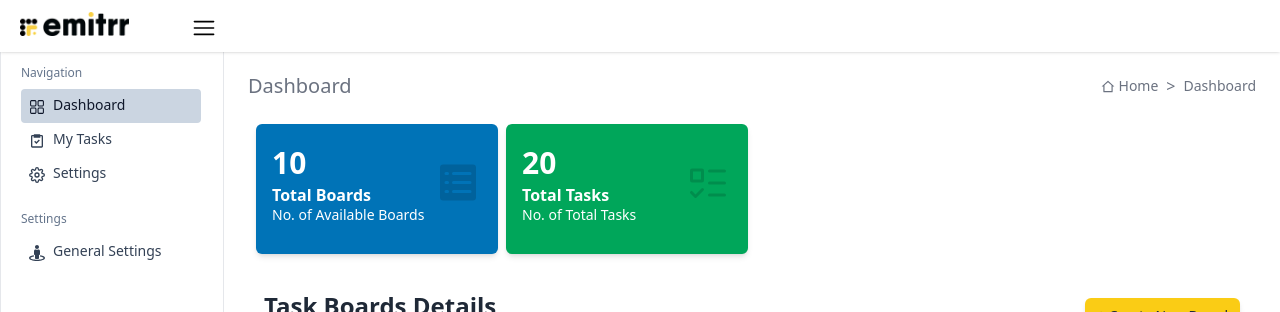
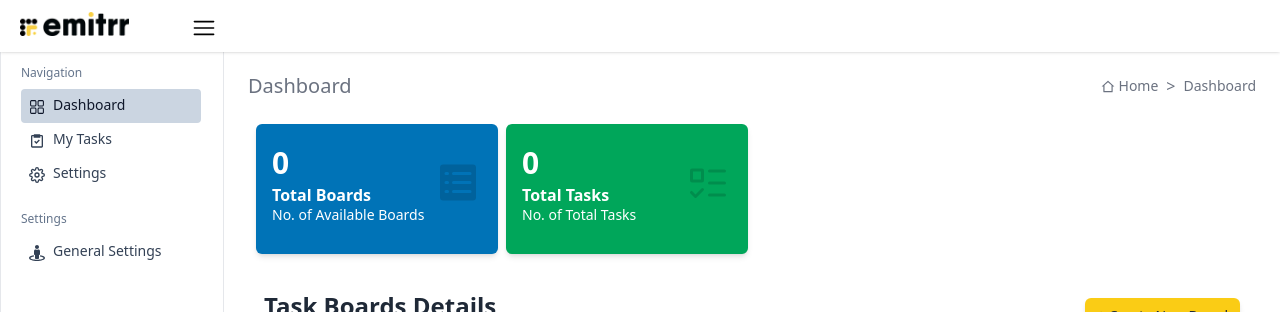
Before and after one commit to SahilAli8808/Emitrr-TaskBoard, a React (Vite) app: page / in a window 1280 px wide. Shown: the top 312 px of the page. Built offline with nearby package versions, Linux system fonts and the light colour scheme.

Commit message:
feat: add board management functionality with local storage persistence

```diff
--- a/src/context/BoardContext.tsx
+++ b/src/context/BoardContext.tsx
@@ -3,7 +3,9 @@ import type { Board, Column, Task } from "../types/board";
 
 interface BoardContextType {
   board?: Board;
+  boards: Board[];
   loadBoard: (id: string) => void;
+  addBoard: (name: string, description: string) => void;
   addColumn: (name: string) => void;
   deleteColumn: (colId: string) => void;
   addTask: (colId: string, task: Omit<Task, "id" | "createdBy">) => void;
@@ -17,25 +19,47 @@ const BoardContext = createContext<BoardContextType | undefined>(undefined);
 
 export const BoardProvider: React.FC<{ children: React.ReactNode }> = ({ children }) => {
   const [board, setBoard] = useState<Board | undefined>();
+  const [boards, setBoards] = useState<Board[]>([]);
 
   useEffect(() => {
     const all = localStorage.getItem("boards");
-    localStorage.setItem("boards", all ?? "[]");
+    const storedBoards = all ? JSON.parse(all) : [];
+    localStorage.setItem("boards", JSON.stringify(storedBoards));
+    setBoards(storedBoards);
   }, []);
 
+  const persistBoards = (updatedBoards: Board[]) => {
+    localStorage.setItem("boards", JSON.stringify(updatedBoards));
+    setBoards(updatedBoards);
+  };
+
+  const addBoard = (name: string, description: string) => {
+    const newBoard: Board = {
+      id: Date.now().toString(),
+      name,
+      description,
+      createdAt: new Date().toISOString(),
+      columns: [],
+    };
+    const updatedBoards = [...boards, newBoard];
+    persistBoards(updatedBoards);
+    setBoard(newBoard); // Optionally set the new board as the active board
+  };
+
   const persistBoard = (updated: Board) => {
-    const allBoards: Board[] = JSON.parse(localStorage.getItem("boards")!);
+    const allBoards: Board[] = JSON.parse(localStorage.getItem("boards") || "[]");
     const other = allBoards.filter(b => b.id !== updated.id);
     const safeBoard = {
       ...updated,
       columns: updated.columns ?? [],
     };
-    localStorage.setItem("boards", JSON.stringify([...other, safeBoard]));
+    const updatedBoards = [...other, safeBoard];
+    persistBoards(updatedBoards);
     setBoard(safeBoard);
   };
 
   const loadBoard = (id: string) => {
-    const allBoards: Board[] = JSON.parse(localStorage.getItem("boards")!);
+    const allBoards: Board[] = JSON.parse(localStorage.getItem("boards") || "[]");
     const found = allBoards.find(b => b.id === id);
     if (found) {
       setBoard({
@@ -148,7 +172,9 @@ export const BoardProvider: React.FC<{ children: React.ReactNode }> = ({ childre
     <BoardContext.Provider
       value={{
         board,
+        boards,
         loadBoard,
+        addBoard,
         addColumn,
         deleteColumn,
         addTask,
--- a/src/pages/BoardView.tsx
+++ b/src/pages/BoardView.tsx
@@ -1,49 +1,26 @@
-import React, { useEffect, useState } from "react";
+import React, { useState } from "react";
 import Table from "../components/Table/Table";
 import EmptyBoardState from "../components/EmptyBoardState";
-import { Modal, ModalContent } from '../components/Modal/Modal';
+import { Modal, ModalContent } from "../components/Modal/Modal";
 import toast from "react-hot-toast";
-
-interface Board {
-  id: string;
-  name: string;
-  description: string;
-  createdAt: string;
-}
+import { useBoard } from "../context/BoardContext";
 
 const BoardView: React.FC = () => {
-  const [boards, setBoards] = useState<Board[]>([]);
-  const [loading, setLoading] = useState<boolean>(false);
+  const { boards, addBoard } = useBoard();
   const [modalOpen, setModalOpen] = useState<boolean>(false);
   const [formData, setFormData] = useState({ name: "", description: "" });
-
-  useEffect(() => {
-    const storedBoards = localStorage.getItem("boards");
-    if (storedBoards) {
-      setBoards(JSON.parse(storedBoards));
-    }
-    // toast.success("hi")
-  }, []);
 
   const handleCreateBoard = () => {
     setModalOpen(true);
   };
 
-  const handleSubmit = (e: React.FormEvent) => {
-    e.preventDefault();
-
-    const newBoard: Board = {
-      id: Date.now().toString(),
-      name: formData.name,
-      description: formData.description,
-      createdAt: new Date().toLocaleString(),
-    };
-
-    const updatedBoards = [...boards, newBoard];
-    setBoards(updatedBoards);
-    localStorage.setItem("boards", JSON.stringify(updatedBoards));
-    toast.success("Board Created Successfully!")
-
+  const handleSubmit = (data: { name: string; description: string }) => {
+    if (!data.name.trim()) {
+      toast.error("Board name is required!");
+      return;
+    }
+    addBoard(data.name, data.description);
+    toast.success("Board Created Successfully!");
     setFormData({ name: "", description: "" });
     setModalOpen(false);
   };
@@ -71,27 +48,12 @@ const BoardView: React.FC = () => {
         </button>
       </header>
 
-     <Modal open={modalOpen} onOpenChange={setModalOpen}>
-  <ModalContent
-    title="Create New Board"
-    onSubmit={(data) => {
-      const newBoard = {
-        id: Date.now().toString(),
-        name: data.name,
-        description: data.description,
-        createdAt: new Date().toLocaleString(),
-      };
-      const updatedBoards = [...boards, newBoard];
-
-      setBoards(updatedBoards);
-      localStorage.setItem("boards", JSON.stringify(updatedBoards));
-      toast.success("Board Created Successfully!")
-      setFormData({ name: "", description: "" });
-      setModalOpen(false);
-    }}
-  />
-</Modal>
-
+      <Modal open={modalOpen} onOpenChange={setModalOpen}>
+        <ModalContent
+          title="Create New Board"
+          onSubmit={handleSubmit}
+        />
+      </Modal>
 
       {boards.length === 0 ? (
         <EmptyBoardState onCreateBoardClick={handleCreateBoard} />
@@ -100,8 +62,8 @@ const BoardView: React.FC = () => {
           rows={boards}
           headers={headers}
           top={null}
-          loading={loading}
-          rowPath={"/boards"}
+          loading={false}
+          rowPath="/boards"
           showPagination={true}
           showSearch={true}
         />
--- a/src/pages/Dashboard.tsx
+++ b/src/pages/Dashboard.tsx
@@ -1,45 +1,60 @@
+import React, { useEffect } from 'react';
 import Breadcrumbs from '../components/Breadcrumb';
-import { RiAlarmWarningLine, RiHome2Line } from 'react-icons/ri';
+import { RiHome2Line } from 'react-icons/ri';
 import DashboardCard from '../components/DashboardCard';
-import { FiSettings } from 'react-icons/fi';
-import { FaUserAstronaut, FaUserGraduate } from 'react-icons/fa6';
-import EmptyBoardState from '../components/EmptyBoardState';
-import BoardView from './BoardView';
-import { LiaStackOverflow } from 'react-icons/lia';
 import { PiListDashesFill } from 'react-icons/pi';
 import { GoTasklist } from 'react-icons/go';
-import { MdPending } from 'react-icons/md';
-
+import BoardView from './BoardView';
+import { useBoard } from '../context/BoardContext';
 
 function Dashboard() {
+  const { board, boards, loadBoard } = useBoard();
 
-    const breadcrumbsItems = [
-        { text: 'Home', link: '/', icon: <RiHome2Line /> },
-        { text: 'Dashboard' },
-      ];
+  // Load a default board if none is selected
+  useEffect(() => {
+    if (boards.length > 0 && !board) {
+      loadBoard(boards[0].id);
+    }
+  }, [boards, board, loadBoard]);
 
-       const dashData = {
-        totalboards: 10,
-        totaltasks: 20
-      }
+  // Calculate total boards and tasks from context
+  const dashData = {
+    totalboards: boards.length,
+    totaltasks: boards.reduce((acc: number, board: any) => {
+      return acc + (board.columns?.reduce((colAcc: number, column: any) =>
+        colAcc + (column.tasks?.length || 0), 0) || 0);
+    }, 0)
+  };
 
+  const breadcrumbsItems = [
+    { text: 'Home', link: '/', icon: <RiHome2Line /> },
+    { text: 'Dashboard' },
+  ];
 
   return (
-
-       <>
-      <div className='flex flex-col pt-16 p-4 '>
-        <Breadcrumbs items={breadcrumbsItems} />
-          <div className="flex flex-wrap m-3">
-          <DashboardCard loading={false} bgColor="#0073B7" icon={<PiListDashesFill  />} value="Total Boards" additionalField={dashData.totalboards} description="No. of Available Boards"  />
-          {/* <DashboardCard loading={false} bgColor="#00C0EF" icon={<MdPending  />} value="Pending Tasks " additionalField={dashData.totaltasks} description="No. of Pending Tasks" /> */}
-          <DashboardCard loading={false} bgColor="#00A65A" icon={<GoTasklist  />} value="Total Tasks" additionalField={dashData.totaltasks} description="No. of Total Tasks"  />
-        </div>
-         {/* <hr className="my-1 border-t-1 border-dashed border-gray-300" /> */}
-     <BoardView/>
-
+    <div className='flex flex-col pt-16 p-4'>
+      <Breadcrumbs items={breadcrumbsItems} />
+      <div className="flex flex-wrap m-3">
+        <DashboardCard
+          loading={false}
+          bgColor="#0073B7"
+          icon={<PiListDashesFill />}
+          value="Total Boards"
+          additionalField={dashData.totalboards}
+          description="No. of Available Boards"
+        />
+        <DashboardCard
+          loading={false}
+          bgColor="#00A65A"
+          icon={<GoTasklist />}
+          value="Total Tasks"
+          additionalField={dashData.totaltasks}
+          description="No. of Total Tasks"
+        />
+      </div>
+      <BoardView />
     </div>
-    </>
-  )
+  );
 }
 
-export default Dashboard
+export default Dashboard;
```
